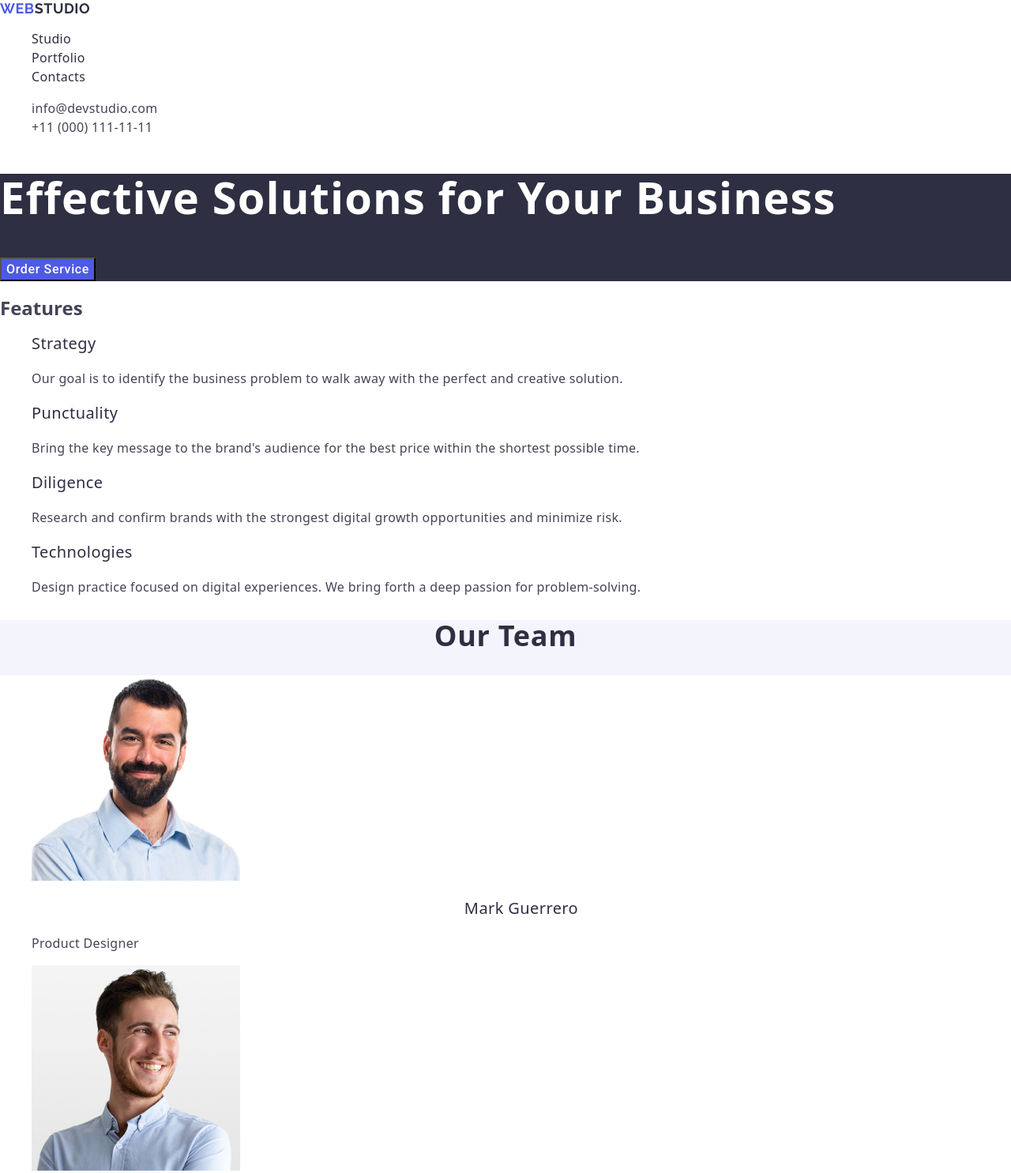
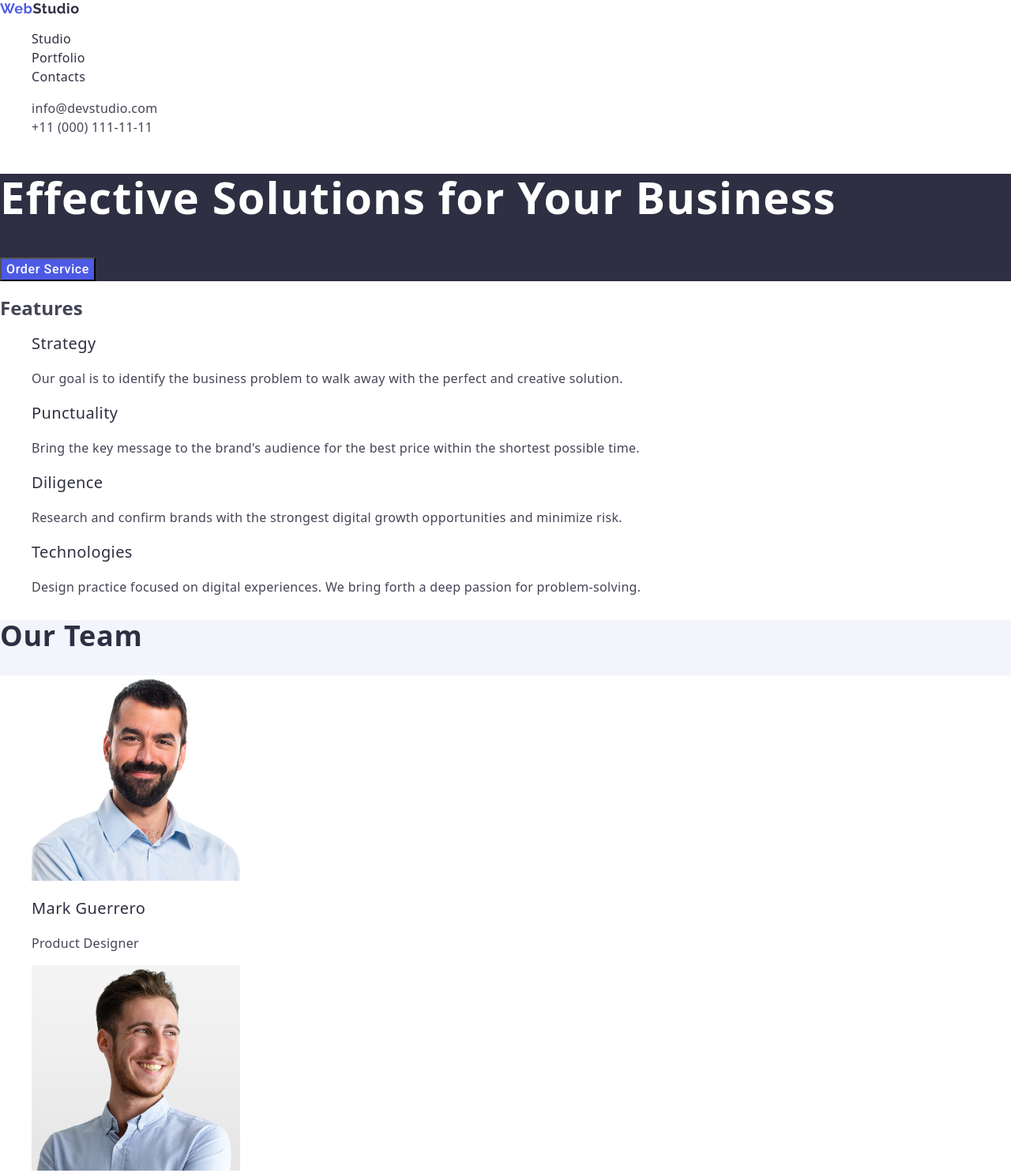
Before and after one commit to MeowsclesUA/goit-markup-hw-02, a plain HTML site: page index.html in a window 1280 px wide. Shown: the top 1485 px of the page at 79% size. Drawn offline with nearby package versions, Linux system fonts and the light colour scheme.

Commit message:
add styles header

```diff
--- a/css/styles.css
+++ b/css/styles.css
@@ -1,5 +1,4 @@
 body {
-    font-family: "Roboto" sans-serif;
     color: #434455;
     background-color: #fff;
 }
@@ -19,7 +18,6 @@ a {
     font-size: 18px;
     line-height: 1.17;
     letter-spacing: 0.03em;
-    text-transform: uppercase;
     color: #4d5ae5;
 }
 
@@ -124,8 +122,6 @@ a {
     font-weight: 700;
     font-size: 36px;
     line-height: 1.11;
-    text-align: center;
-    text-transform: capitalize;
     letter-spacing: 0.02em;
     color: #2e2f42;
 }
@@ -144,8 +140,6 @@ a {
     font-size: 20px;
     line-height: 1.2;
     letter-spacing: 0.02em;
-    text-align: center;
-    text-transform: capitalize;
     color: #2e2f42;
 }
 
@@ -203,7 +197,6 @@ a {
     font-size: 18px;
     line-height: 1.17;
     letter-spacing: 0.03em;
-    text-transform: uppercase;
     color: #4d5ae5;
 }
 
```
